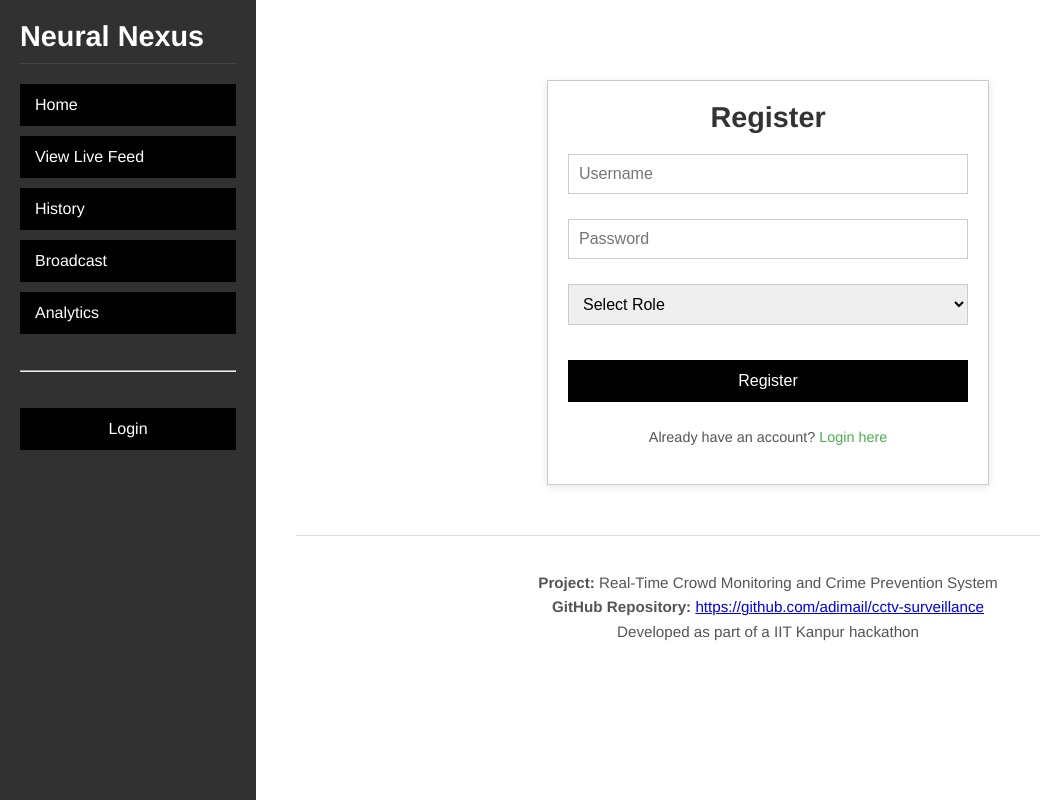
After one commit to adimail/cctv-surveillance, a Flask app: page /auth/register in a window 1280 px wide. The commit adds this page. Shown: the whole page, without its empty margins (0-1040 px from the left). Run offline with Flask 3, Linux system fonts and the light colour scheme.

Commit message:
FEAT: User authentication

```diff
--- /dev/null
+++ b/app/blueprints/auth.py
@@ -0,0 +1,58 @@
+from flask import Blueprint, render_template, redirect, url_for, flash, request
+from flask_login import login_user, logout_user, login_required, current_user
+from app.models import User
+from app.extensions import db
+
+auth = Blueprint('auth', __name__)
+
+@auth.route('/login', methods=['GET', 'POST'])
+def login():
+    if current_user.is_authenticated:
+        return redirect(url_for('home.home'))
+
+    if request.method == 'POST':
+        username = request.form.get('username')
+        password = request.form.get('password')
+
+        user = User.query.filter_by(username=username).first()
+
+        if user and user.password == password:
+            login_user(user)
+            flash('Logged in successfully!', category='success')
+            next_page = request.args.get('next')
+            return redirect(next_page) if next_page else redirect(url_for('home.home'))
+        else:
+            flash('Invalid username or password.', category='error')
+
+    return render_template('login.html')
+
+
+@auth.route('/logout')
+@login_required
+def logout():
+    logout_user()
+    flash('You have been logged out.', category='info')
+    return redirect(url_for('auth.login'))
+
+
+@auth.route('/register', methods=['GET', 'POST'])
+def register():
+    if current_user.is_authenticated:
+        return redirect(url_for('home.home'))
+
+    if request.method == 'POST':
+        username = request.form.get('username')
+        password = request.form.get('password')
+        role = request.form.get('role')  # Expected to be 'admin' or 'user'
+
+        if User.query.filter_by(username=username).first():
+            flash('Username already exists. Please choose a different one.', category='error')
+        else:
+            new_user = User(username=username, password=password, role=role)
+            db.session.add(new_user)
+            db.session.commit()
+            login_user(new_user)
+            flash('Account created successfully!', category='success')
+            return redirect(url_for('home.home'))
+
+    return render_template('register.html')
--- a/app/blueprints/feed.py
+++ b/app/blueprints/feed.py
@@ -1,9 +1,11 @@
 import os
 from flask import Blueprint, render_template, url_for, current_app, jsonify
+from flask_login import login_required
 
 feed = Blueprint("feed", __name__)
 
 @feed.route("/")
+@login_required
 def live_feed():
     try:
         static_folder = current_app.static_folder
--- /dev/null
+++ b/app/extensions.py
@@ -0,0 +1,3 @@
+from flask_sqlalchemy import SQLAlchemy
+
+db = SQLAlchemy()
--- /dev/null
+++ b/app/static/css/auth.css
@@ -0,0 +1,56 @@
+.auth-container {
+  max-width: 400px;
+  margin: 50px auto;
+  padding: 20px;
+  background: #fff;
+  border: 1px solid #ccc;
+  box-shadow: 0 2px 8px rgba(0, 0, 0, 0.1);
+}
+
+.auth-container h2 {
+  text-align: center;
+  margin-bottom: 20px;
+  color: #333;
+  font-size: 1.8em;
+}
+
+.auth-container form {
+  display: flex;
+  flex-direction: column;
+}
+
+.auth-container input[type="text"],
+.auth-container input[type="password"],
+.auth-container select {
+  padding: 10px;
+  margin-bottom: 25px;
+  border: 1px solid #ccc;
+  font-size: 1em;
+  transition: border-color 0.3s;
+}
+
+.auth-container input[type="text"]:focus,
+.auth-container input[type="password"]:focus,
+.auth-container select:focus {
+  border-color: #4caf50;
+  outline: none;
+}
+
+.auth-container input[type="submit"] {
+  border: none;
+}
+
+.auth-link {
+  text-align: center;
+  margin-top: 10px;
+  font-size: 0.9em;
+}
+
+.auth-link a {
+  color: #4caf50;
+  text-decoration: none;
+}
+
+.auth-link a:hover {
+  text-decoration: underline;
+}
--- a/app/static/css/errors.css
+++ b/app/static/css/errors.css
@@ -1,5 +1,4 @@
 .container {
-  background-color: #f4f4f4;
   font-family: Arial, sans-serif;
   color: #333;
   margin: 0;
@@ -34,7 +33,6 @@ p {
   background-color: #4caf50;
   color: #fff;
   text-decoration: none;
-  border-radius: 5px;
   transition: background-color 0.3s;
 }
 
--- a/app/static/css/index.css
+++ b/app/static/css/index.css
@@ -1,48 +1,66 @@
+/* Global Styles */
 body {
-  font-family: Arial, sans-serif;
+  font-family: "Helvetica Neue", Helvetica, Arial, sans-serif;
   margin: 0;
   padding: 0;
-  background-color: #f4f4f4;
+  background-color: #f7f7f7;
+  color: #333;
 }
+
+/* Hide scrollbar for main content */
 #main::-webkit-scrollbar {
   display: none;
 }
 
+/* Container Setup */
 #container {
   display: flex;
   flex-direction: row;
   height: 100vh;
 }
+
+/* Sidebar Styling */
 #sidebar {
-  width: 15%;
-  background: #333;
+  width: 20%;
+  background: #313131;
   color: #fff;
   height: 100vh;
-  padding: 0 30px;
+  padding: 20px;
+  box-sizing: border-box;
 }
+
 #sidebar h2 {
-  margin-top: 20px;
+  margin-top: 0;
+  margin-bottom: 20px;
+  font-size: 1.8em;
+  border-bottom: 1px solid #444;
   padding-bottom: 10px;
-  border-bottom: 1px solid #555;
 }
-#sidebar a {
+
+#sidebar a,
+.button {
   display: block;
   margin: 10px 0;
-  padding: 10px;
-  background: #4caf50;
+  padding: 12px 15px;
+  background: #000;
   color: #fff;
   text-decoration: none;
-  border-radius: 5px;
+  font-size: 1em;
+  transition: background 0.3s ease;
+  cursor: pointer;
 }
+
 #sidebar a:hover {
-  background: #45a049;
+  background: #111;
 }
+
 #main {
-  width: 100%;
-  padding-top: 30px;
-  padding: 0 20px;
+  width: 80%;
+  padding: 30px 40px;
   min-height: 100vh;
   overflow-y: auto;
+  box-sizing: border-box;
+  background-color: #fff;
 }
 
 .footer {
@@ -51,4 +69,22 @@ body {
   border-top: 1px solid #ddd;
   font-size: 0.95em;
   color: #666;
+  text-align: center;
 }
+
+h1,
+h2,
+h3,
+h4,
+h5,
+h6 {
+  font-family: "Helvetica Neue", Helvetica, Arial, sans-serif;
+  color: #222;
+  margin-top: 0;
+}
+
+p {
+  line-height: 1.6;
+  font-size: 1em;
+  color: #555;
+}
--- a/app/templates/base.html
+++ b/app/templates/base.html
@@ -9,21 +9,73 @@
       href="{{ url_for('static', filename='css/index.css') }}"
     />
     {% block head %}{% endblock %}
+    <style>
+      #flash-message-container {
+        position: fixed;
+        top: 10px;
+        left: 50%;
+        transform: translateX(-50%);
+        z-index: 9999;
+        width: auto;
+      }
+      .flash-message {
+        padding: 15px 20px;
+        background-color: #4caf50;
+        color: white;
+        box-shadow: 0px 0px 10px rgba(0, 0, 0, 0.1);
+        margin-bottom: 10px;
+        font-size: 1em;
+      }
+      .flash-message.error {
+        background-color: #e74c3c;
+      }
+      .flash-message.info {
+        background-color: #3498db;
+      }
+    </style>
   </head>
   <body>
+    {% with messages = get_flashed_messages(with_categories=true) %} {% if
+    messages %}
+    <div id="flash-message-container">
+      {% for category, message in messages %}
+      <div class="flash-message {{ category }}">{{ message }}</div>
+      {% endfor %}
+    </div>
+    {% endif %} {% endwith %}
+
     <div id="container">
       <div id="sidebar">
-        <h2>Neural Nexus</h2>
-        <!-- Update links as needed -->
+        <h2 style="color: white;">Neural Nexus</h2>
         <a href="/">Home</a>
         <a href="{{ url_for('feed.live_feed') }}">View Live Feed</a>
         <a href="/history">History</a>
         <a href="/broadcast">Broadcast</a>
         <a href="/analytics">Analytics</a>
+        <br />
+        <hr />
+        <br />
+        {% if current_user.is_authenticated %}
+        <div class=""user-info" style="margin-bottom: 20px; text-align: center">
+          <p style="color: #fff; margin: 0">
+            Welcome, {{ current_user.username }}
+          </p>
+          <a
+            href="{{ url_for('auth.logout') }}"
+            >Logout</a
+          >
+        </div>
+        {% else %}
+        <div class="login-link" style="margin-bottom: 20px; text-align: center">
+          <a
+            href="{{ url_for('auth.login') }}"
+            >Login</a
+          >
+        </div>
+        {% endif %}
       </div>
       <div id="main">
         {% block content %}{% endblock %}
-
         <footer class="footer">
           <p>
             <strong>Project:</strong> Real-Time Crowd Monitoring and Crime
@@ -40,5 +92,13 @@
       </div>
     </div>
     {% block scripts %}{% endblock %}
+    <script>
+      setTimeout(function () {
+        var flashContainer = document.getElementById("flash-message-container");
+        if (flashContainer) {
+          flashContainer.style.display = "none";
+        }
+      }, 3000);
+    </script>
   </body>
 </html>
--- a/app/templates/feed.html
+++ b/app/templates/feed.html
@@ -10,7 +10,6 @@
   .video-container {
     background: #fff;
     border: 1px solid #ccc;
-    border-radius: 8px;
     overflow: hidden;
     box-shadow: 0 2px 6px rgba(0, 0, 0, 0.1);
     width: 100%;
--- /dev/null
+++ b/app/templates/register.html
@@ -0,0 +1,27 @@
+{% extends "base.html" %} {% block title %}Register - Neural Nexus Dashboard{%
+endblock %} {% block head %} {{ super() }}
+<link
+  rel="stylesheet"
+  href="{{ url_for('static', filename='css/auth.css') }}"
+/>
+{% endblock %} {% block content %}
+<div class="auth-container">
+  <h2>Register</h2>
+  <form method="POST" action="{{ url_for('auth.register') }}">
+    <input type="text" name="username" placeholder="Username" required />
+    <input type="password" name="password" placeholder="Password" required />
+    <select name="role" required>
+      <option value="">Select Role</option>
+      <option value="admin">Admin</option>
+      <option value="user">User</option>
+    </select>
+    <input type="submit" class="button" value="Register" />
+  </form>
+  <div class="auth-link">
+    <p>
+      Already have an account?
+      <a href="{{ url_for('auth.login') }}">Login here</a>
+    </p>
+  </div>
+</div>
+{% endblock %}
--- a/requirements.txt
+++ b/requirements.txt
@@ -4,3 +4,5 @@ tensorflow>=2.0.0
 opencv-python>=4.0.0
 numpy>=1.18.0
 Flask-Limiter>=3.10.1
+Flask-SQLAlchemy>=3.1.1
+Flask-Login>=0.6.3
```
Also changed, not shown: app/__init__.py (+25 -4 lines), app/models.py (added, +11 -0 lines), app/templates/login.html (added, +22 -0 lines), create_db.py (added, +13 -0 lines), templates/login.html (added, +21 -0 lines).
